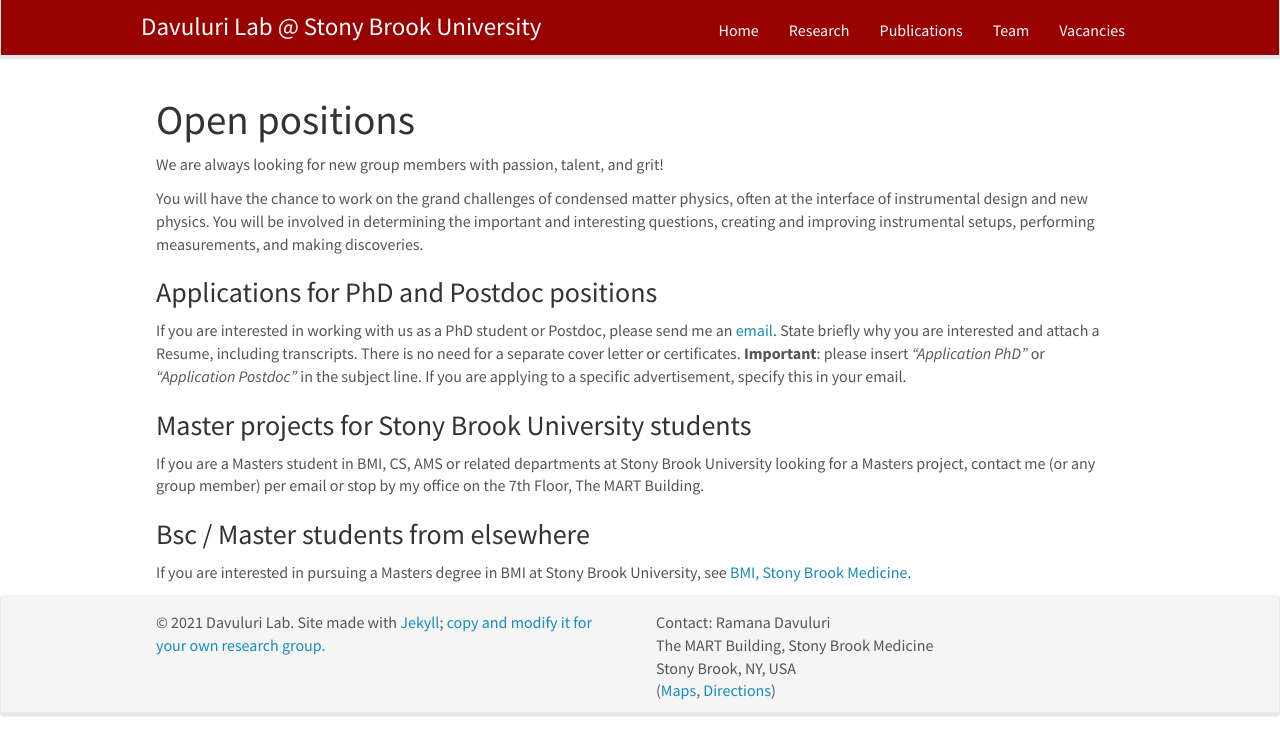
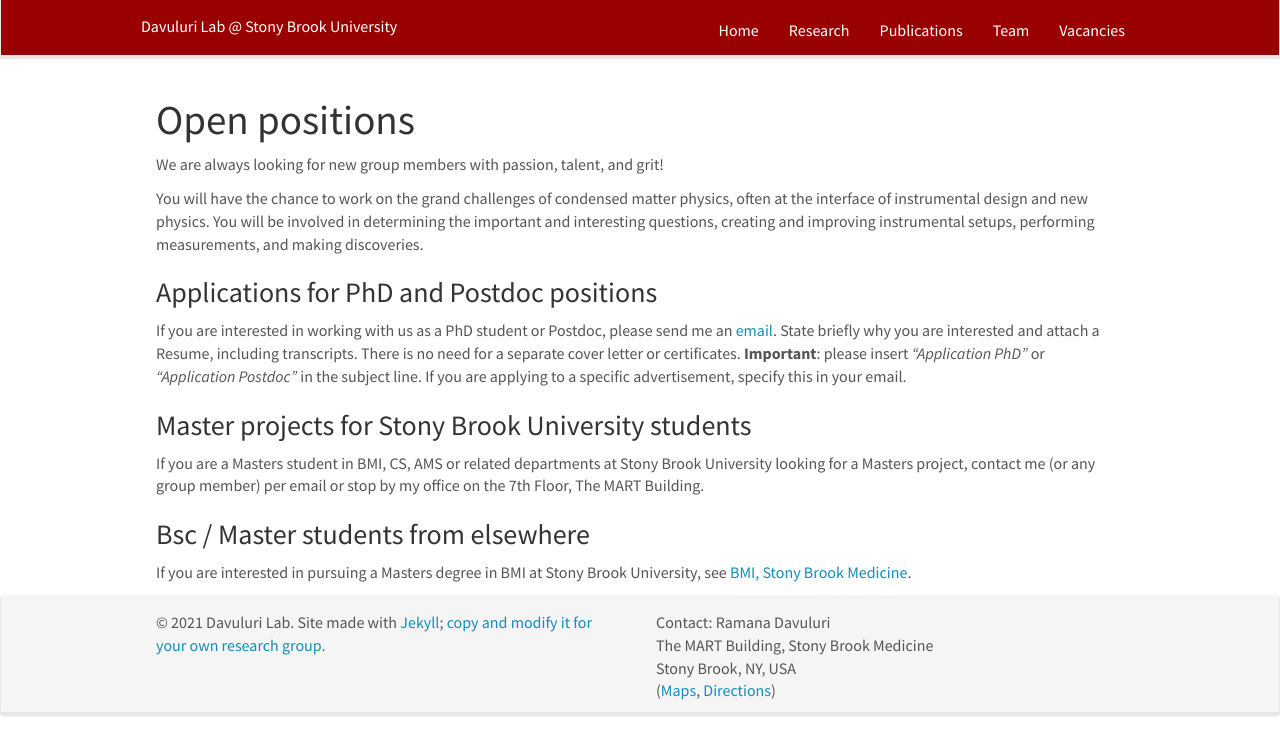
Before and after one commit to DavuluriLab/DavuluriLab.github.io, a Jekyll site: the page built from _pages/openings.md, in a window 1280 px wide. Shown: the top 755 px of the page. Built offline with Jekyll 4.4.1, drawn with Linux system fonts in a browser that asks for light colours; nearby versions of some CDN libraries.

Commit message:
Update _navbar.scss

```diff
--- a/_sass/bootstrap/_navbar.scss
+++ b/_sass/bootstrap/_navbar.scss
@@ -165,7 +165,7 @@
 .navbar-brand {
   float: left;
   padding: 10px 1px;
-  font-size: 25px;
+  font-size: auto;
   line-height: $line-height-computed;
   height: $navbar-height;
 
```
